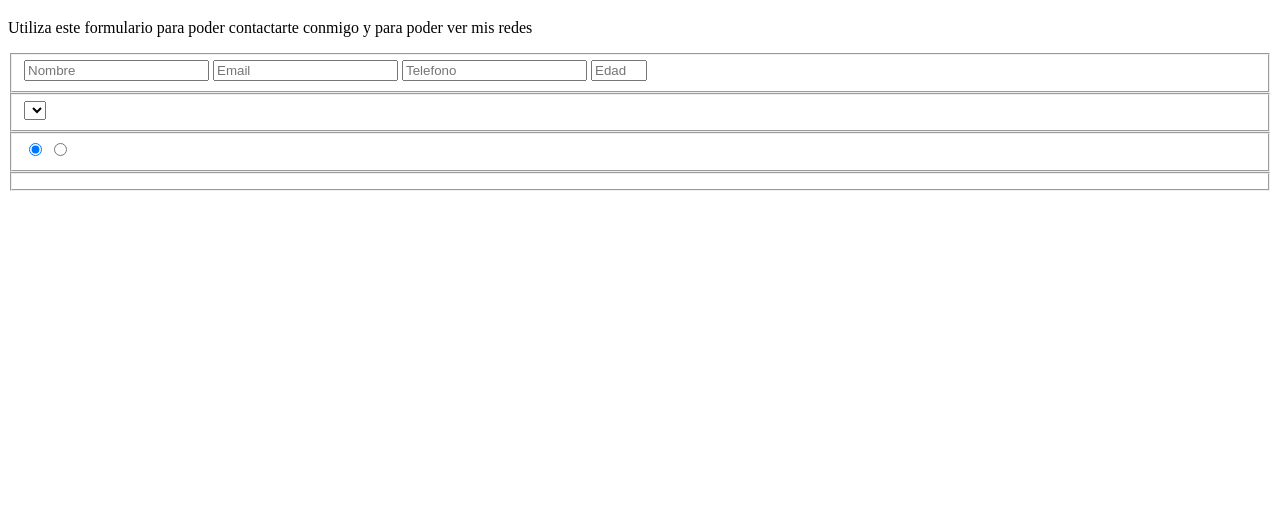
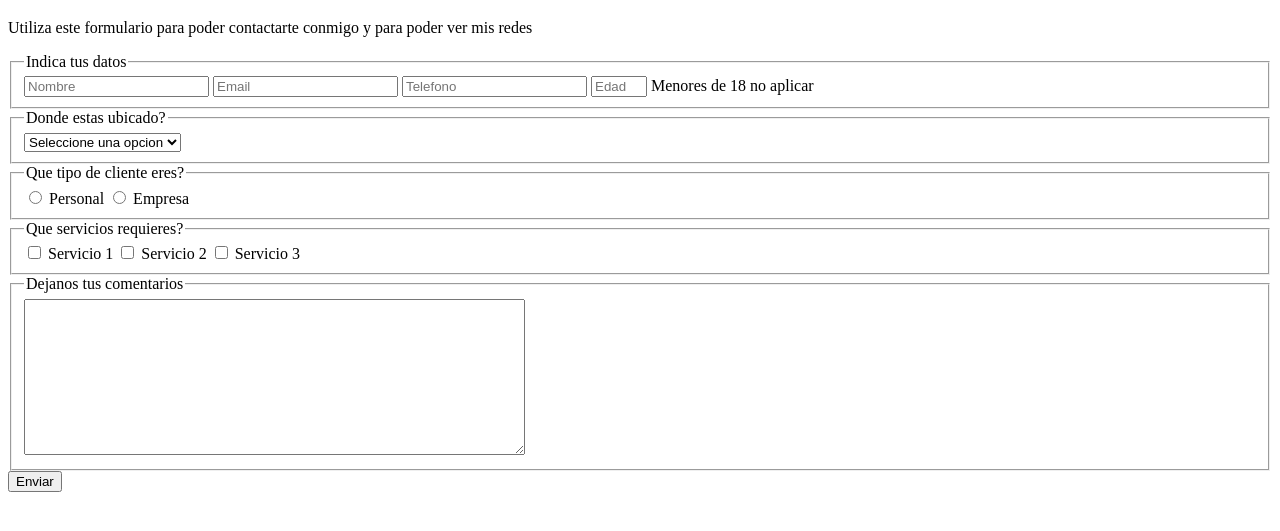
Before and after one commit to gdanielzd/Form_freeCodeCamp, a plain HTML site: page index.html in a window 1280 px wide. Shown: the part 61-592 px from the top of the page. Drawn offline with Linux system fonts and the light colour scheme.

Commit message:
final codigo html

```diff
--- a/index.html
+++ b/index.html
@@ -12,45 +12,64 @@
     <p id="description">Utiliza este formulario para poder contactarte conmigo y para poder ver mis redes </p>
     <!-- PASO 3 -->
     <form id="survey-form">
-
         <fieldset>
+            <legend>Indica tus datos</legend>
             <!-- PASO 4, 10, 11 -->
-            <label for="name-label">
-                <input type="text" id="name-label"  placeholder="Nombre" required>
+            <label for="name-label" id="name-label">
+                <input type="text" id="name"  placeholder="Nombre" required>
             </label>
             <!-- PASO 5, 6, 10, 11 -->
-            <label for="email-label">
-                <input type="email" id="email-label" pattern="[a-z0-9_-.] +@[a-z0-9_-]+.[a-z]" placeholder="Email" required>
+            <label for="email-label" id="email-label">
+                <input type="email" id="email" pattern="[a-z0-9_-.] +@[a-z0-9_-]+.[a-z]" placeholder="Email" required>
             </label>
             <!-- PASO 7, 8, 10, 11 -->
-            <label for="tel-label">
-                <input type="tel" id="tel-label" pattern="[0-9+]" placeholder="Telefono" required>
+            <label for="tel-label" id="tel-label">
+                <input type="tel" id="tel" pattern="[0-9+]" placeholder="Telefono" required>
             </label>
             <!-- PASO 9, 10, 11 -->
-            <label for="number-label">
-                <input type="number" id="number-label" min="18" max="99" placeholder="Edad">
-            </label>
+            <label for="number-label" id="number-label">
+                <input type="number" id="number" min="18" max="99" placeholder="Edad">
+            </label>Menores de 18 no aplicar
         </fieldset>
         <fieldset>
+            <legend>Donde estas ubicado?</legend>
             <!-- PASO 12 -->
-            <select name="dropdawn" id="dropdawn">
-                <option value="0"></option>
-                <option value="1"></option>
-                <option value="2"></option>
+            <select name="dropdown" id="dropdown">
+                <option value="0">Seleccione una opcion</option>
+                <option value="1">Opcion 1</option>
+                <option value="2">Opcion 2</option>
+                <option value="3">Opcion 3</option>
             </select>
         </fieldset>
         <fieldset>
+            <legend id="tipo-de-cliente">Que tipo de cliente eres?</legend>
             <!-- PASO 13 -->
             <label for="personal">
-                <input type="radio" id="personal" name="radio" checked>
-            </label>
+                <input type="radio" id="personal" name="radio" value="personal">
+            </label>Personal
             <label for="business">
-                <input type="radio" id="business" name="radio">
-            </label>
+                <input type="radio" id="business" name="radio" value="business">
+            </label>Empresa
         </fieldset>
         <fieldset>
-            <label for=""></label>
+            <legend>Que servicios requieres?</legend>
+            <!-- PASO 14 -->
+            <label for="check-1">
+                <input type="checkbox" name="check" id="check-1" value="check-1" >
+            </label>Servicio 1
+            <label for="check-2">
+                <input type="checkbox" name="check" id="check-2" value="check-2">
+            </label>Servicio 2
+            <label for="check-3">
+                <input type="checkbox" name="check" id="check-3" value="check-3">
+            </label>Servicio 3
         </fieldset>
+        <fieldset>
+            <legend>Dejanos tus comentarios</legend>
+            <textarea name="textarea" id="textarea" cols="60" rows="10"></textarea>
+        </fieldset>
+        <button id="submit">Enviar
+        </button>
     </form>
 </body>
 </html>
```
